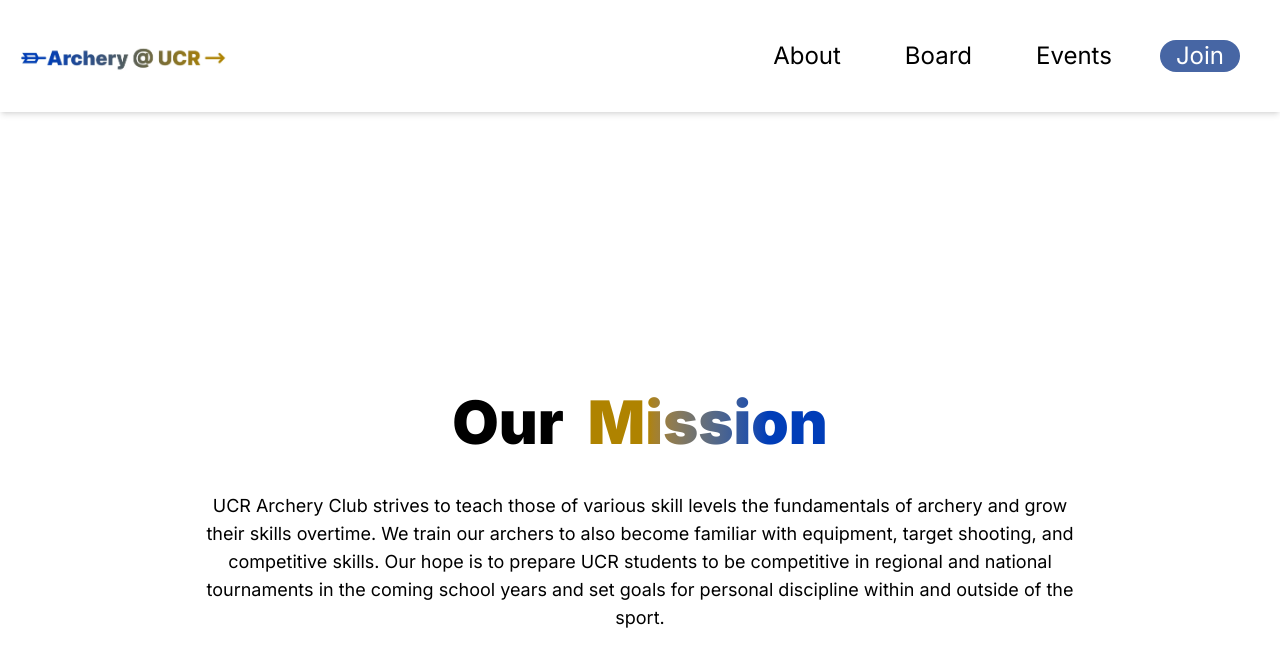
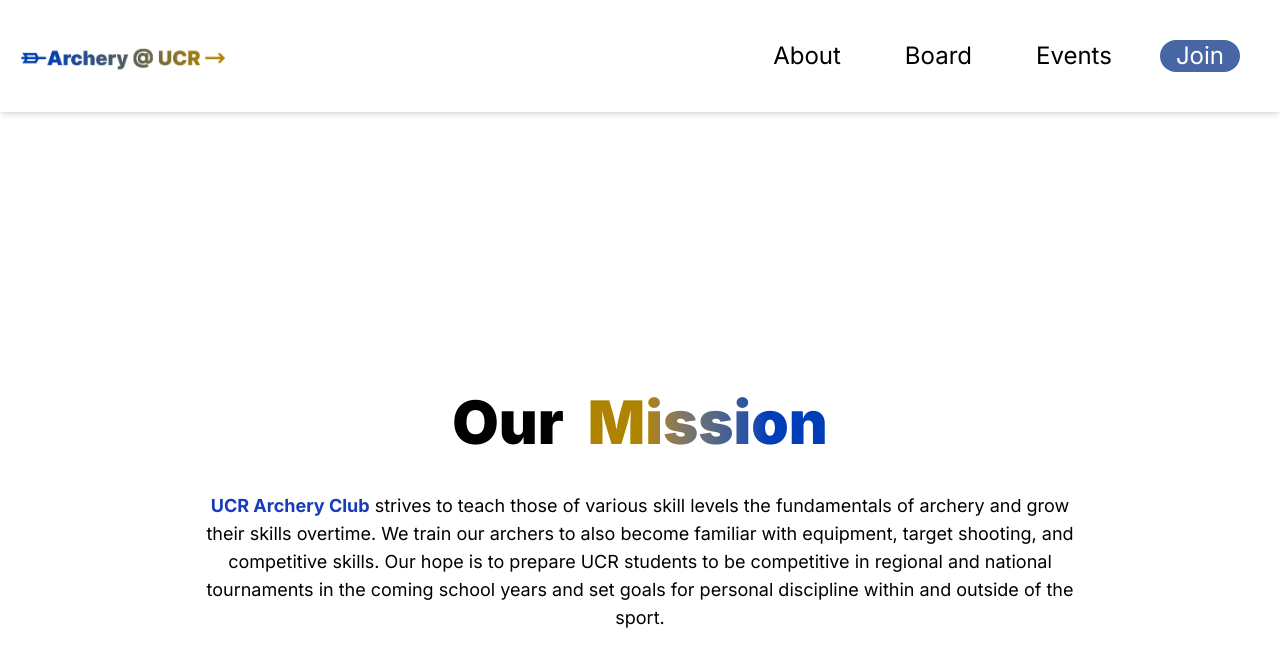
Before and after one commit to acm-ucr/archery-website, a Next.js app: page / in a window 1280 px wide. Shown: the top 666 px of the page. Built offline with nearby package versions, Linux system fonts and the light colour scheme.

Commit message:
Bold and color UCR Archery Club in mission statement

```diff
--- a/src/components/home/ourMission.tsx
+++ b/src/components/home/ourMission.tsx
@@ -16,13 +16,13 @@ const Mission = ({ title_our, title_mission }: MissionProps) => {
 
       <div className="max-w-4xl text-center text-lg font-normal text-black">
         <p>
-          UCR Archery Club strives to teach those of various skill levels the
-          fundamentals of archery and grow their skills overtime. We train our
-          archers to also become familiar with equipment, target shooting, and
-          competitive skills. Our hope is to prepare UCR students to be
-          competitive in regional and national tournaments in the coming school
-          years and set goals for personal discipline within and outside of the
-          sport.
+          <span className="font-bold text-blue-800">UCR Archery Club</span>{" "}
+          strives to teach those of various skill levels the fundamentals of
+          archery and grow their skills overtime. We train our archers to also
+          become familiar with equipment, target shooting, and competitive
+          skills. Our hope is to prepare UCR students to be competitive in
+          regional and national tournaments in the coming school years and set
+          goals for personal discipline within and outside of the sport.
         </p>
       </div>
     </section>
```
